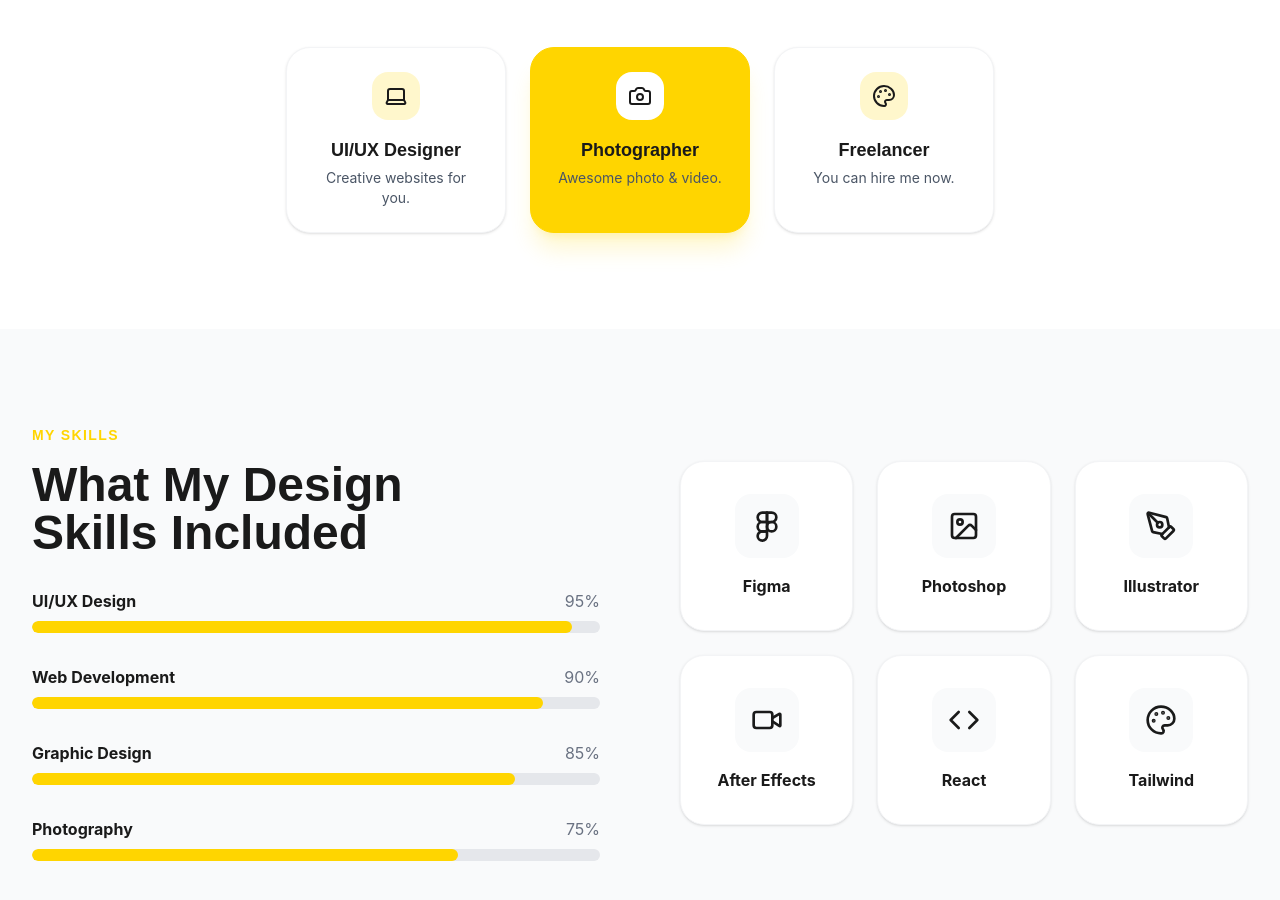
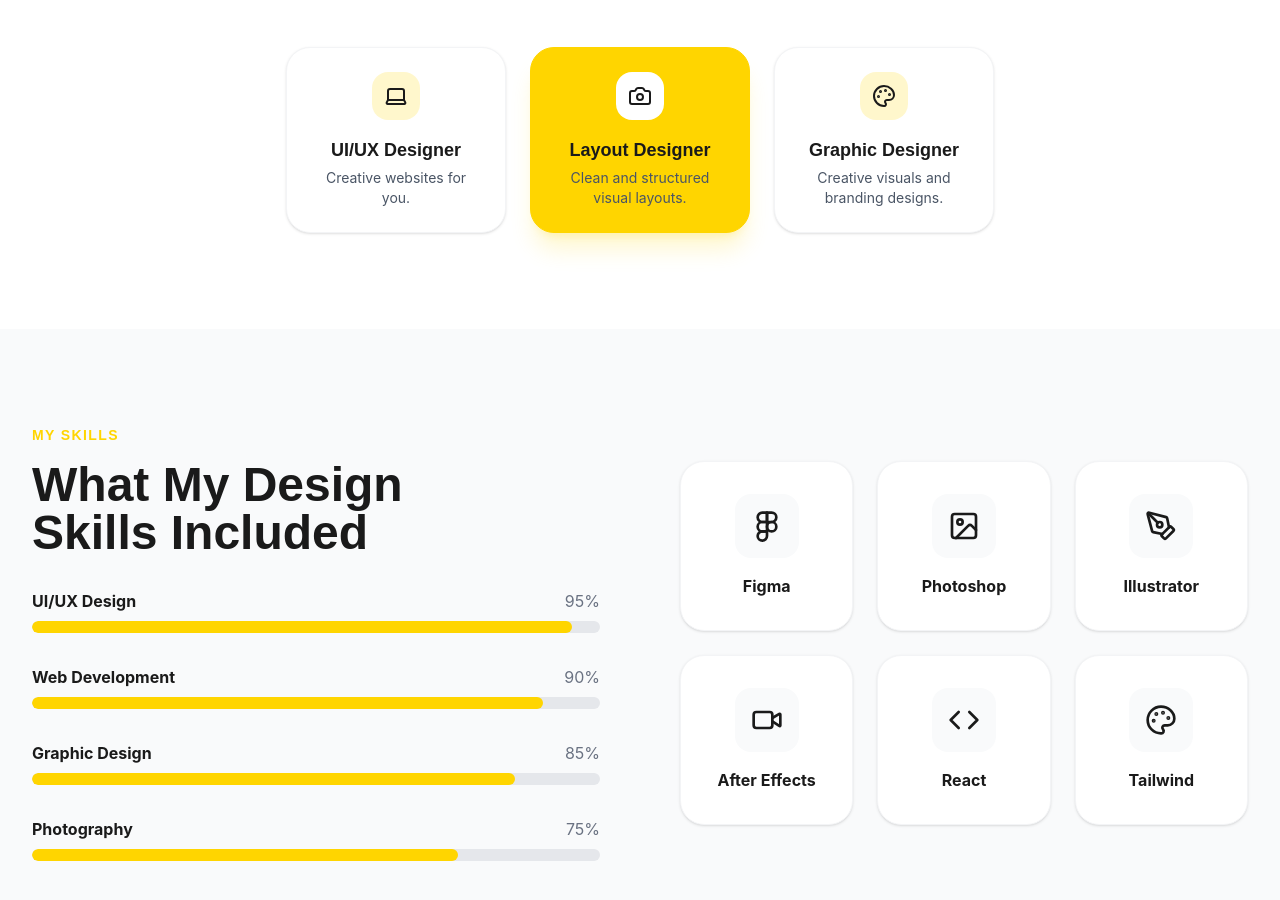
Before and after one commit to HaruDanNoe/Portfolio, a React (Vite) app: page / in a window 1280 px wide. Shown: the part 1160-2060 px from the top of the page. Built offline with nearby package versions, Linux system fonts and the light colour scheme.

Commit message:
about edit

```diff
--- a/src/components/About.tsx
+++ b/src/components/About.tsx
@@ -33,14 +33,14 @@ export default function About() {
           />
           <AboutCard
             icon={<Camera className="text-dark" />}
-            title="Photographer"
-            desc="Awesome photo & video."
+            title="Layout Designer"
+            desc="Clean and structured visual layouts."
             active
           />
           <AboutCard
             icon={<Palette className="text-dark" />}
-            title="Freelancer"
-            desc="You can hire me now."
+            title="Graphic Designer"
+            desc="Creative visuals and branding designs."
           />
         </div>
 
```
